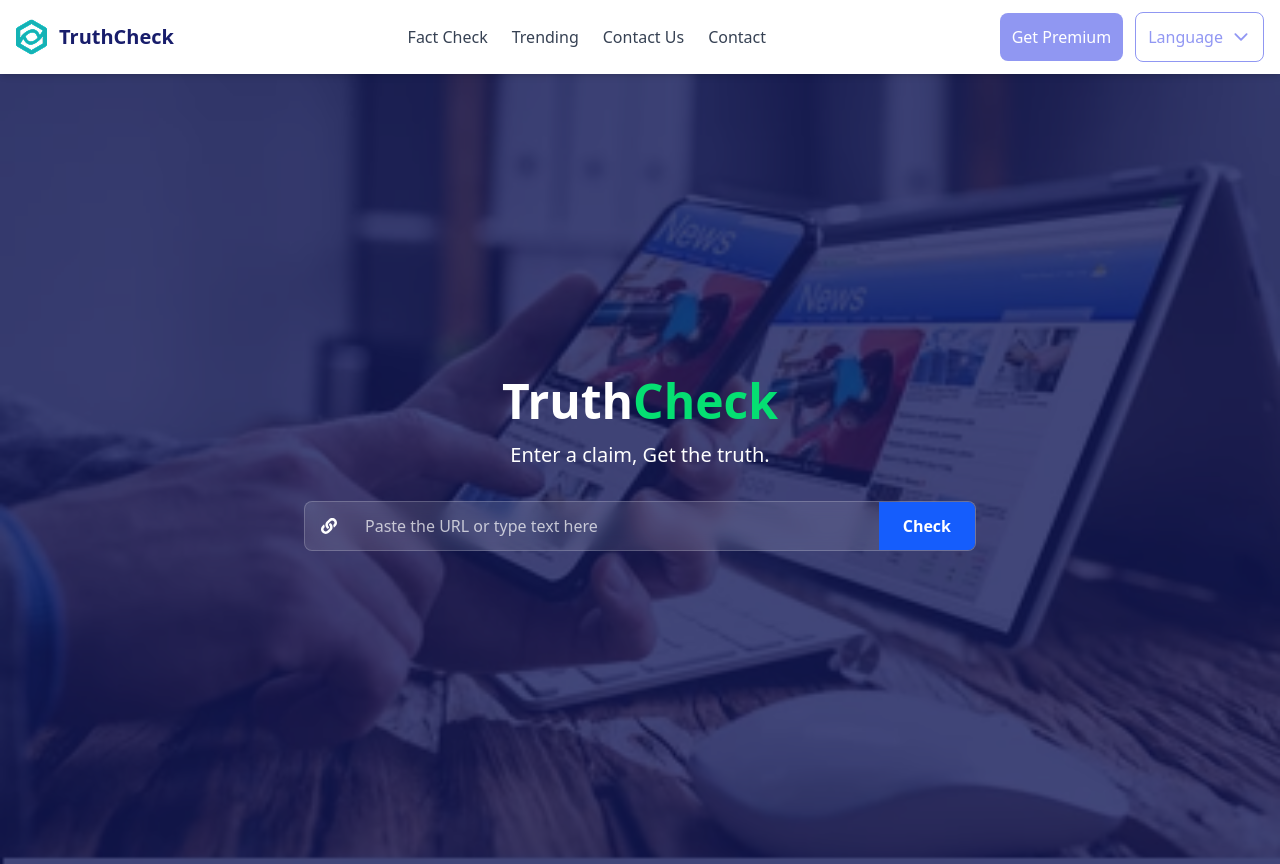
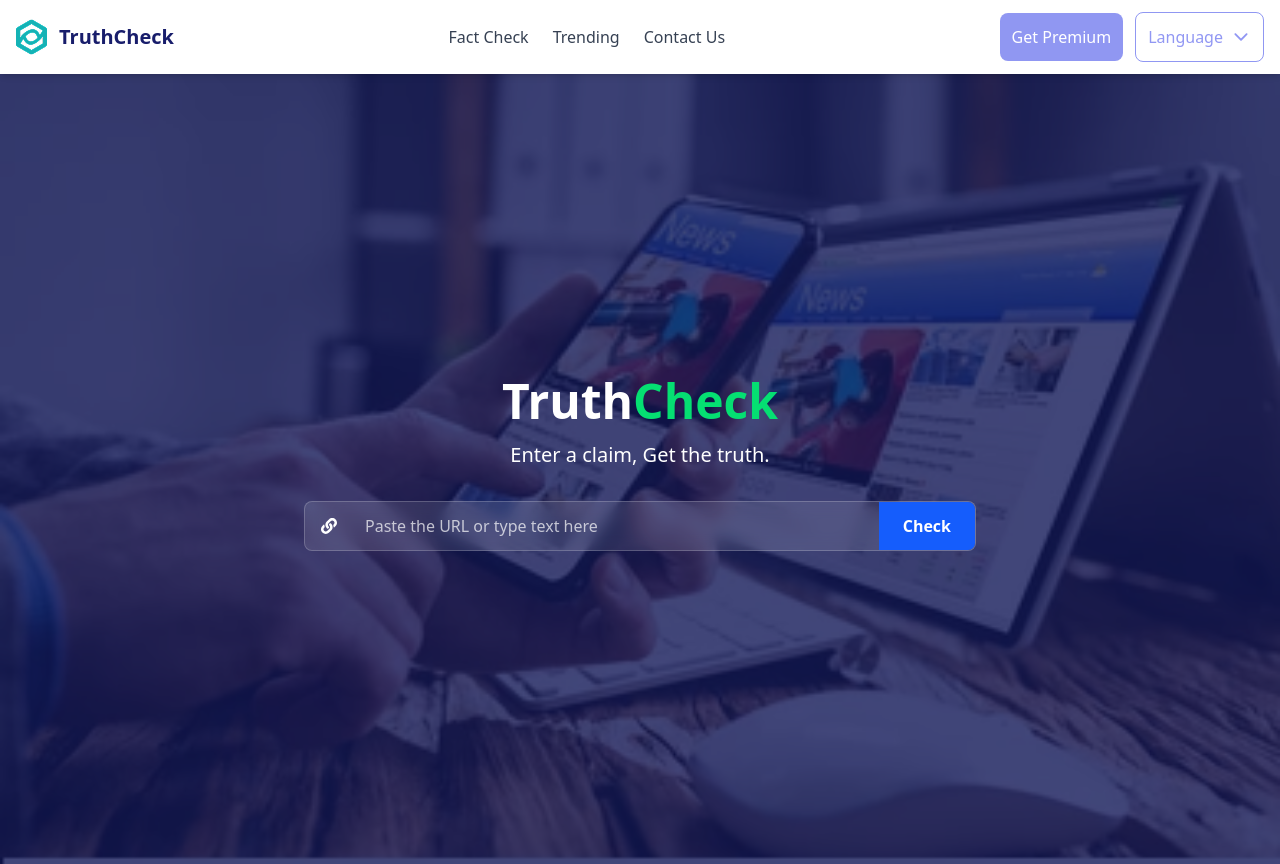
Before and after one commit to say-lem/FactChecker-Frontend, a React (Vite) app: page / in a window 1280 px wide. Built offline with nearby package versions, Linux system fonts and the light colour scheme.

Commit message:
import fix

```diff
--- a/src/Components/FactCheck/Factcheck.tsx
+++ b/src/Components/FactCheck/Factcheck.tsx
@@ -4,16 +4,14 @@ import hero from "../../assets/herobg.png"
 const HeroSection = () => {
   return (
     <div className="relative min-h-screen flex items-center justify-center text-white px-4">
-      {/* Background Image */}
       <div
         className="absolute inset-0 bg-cover bg-center"
         style={{ backgroundImage: `url(${hero})` }}
       />
 
-      {/* Color Overlay */}
       <div className="absolute inset-0 bg-[#121858]/80" />
 
-      {/* Content */}
+
       <div className="relative z-10 text-center max-w-2xl w-full">
         <h1 className="text-4xl md:text-5xl font-bold mb-4">
           Truth<span className="text-green-400">Check</span>
--- a/src/Components/Navbar/Navbar.tsx
+++ b/src/Components/Navbar/Navbar.tsx
@@ -11,9 +11,9 @@ export const Navbar = () => {
 
   const navLinks = [
     { label: "Fact Check", path: "/" },
-    { label: "Trending", path: "/about" },
-    { label: "Contact Us", path: "/services" },
-    { label: "Contact", path: "/contact" },
+    { label: "Trending", path: "/trending" },
+    { label: "Contact Us", path: "/contact-us" },
+    // { label: "Contact", path: "/contact" },
   ];
 
   return (
@@ -39,10 +39,10 @@ export const Navbar = () => {
         </div>
 
         <div className="flex items-center gap-3">
-            <button className="bg-[#333FE88A] p-3 rounded-[8px] text-white">
+            <button className="bg-[#333FE88A] p-3 rounded-[8px] text-white hidden md:flex">
                 Get Premium
             </button>
-            <button className=" border border-[#333FE88A] flex items-center gap-2 p-3 rounded-[8px] text-[#333FE88A]">
+            <button className=" border border-[#333FE88A] md:flex items-center gap-2 p-3 rounded-[8px] text-[#333FE88A] hidden ">
                 <span>Language</span> <IoIosArrowDown className="w-5 h-5"/>
             </button>
         </div>
```
